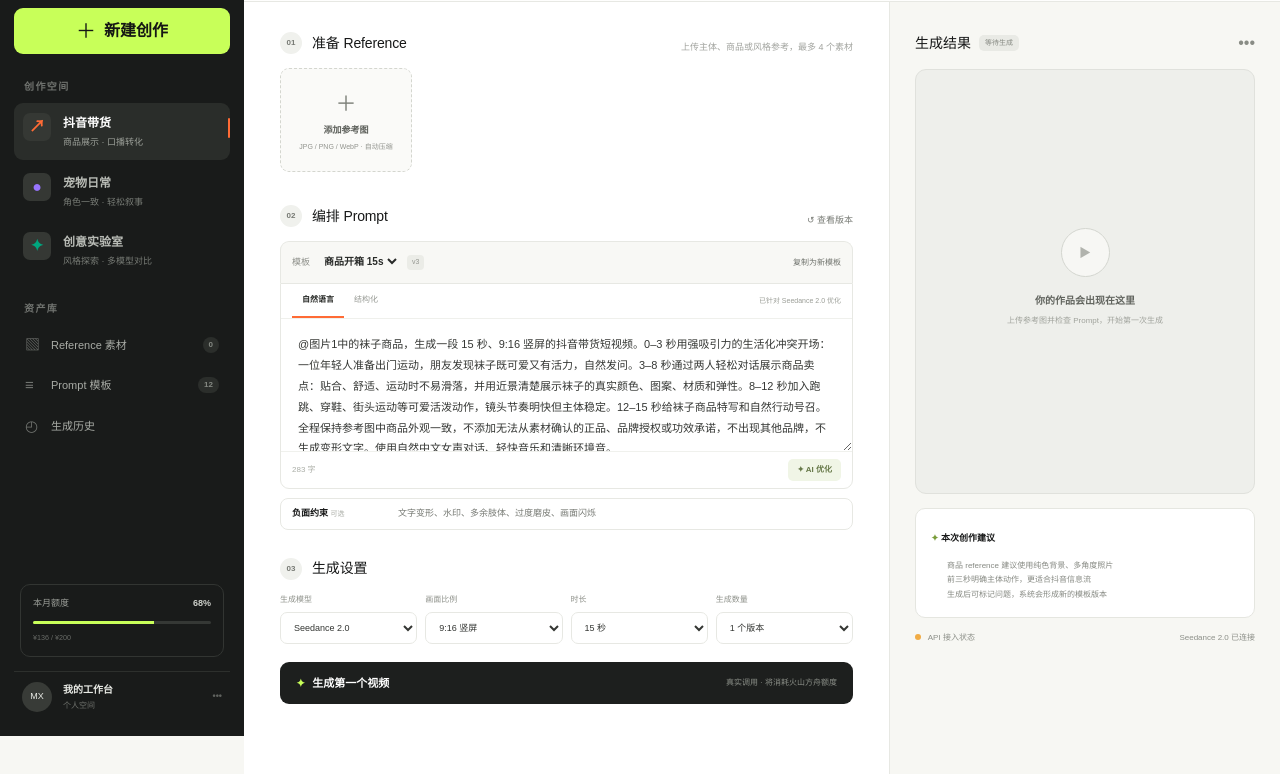
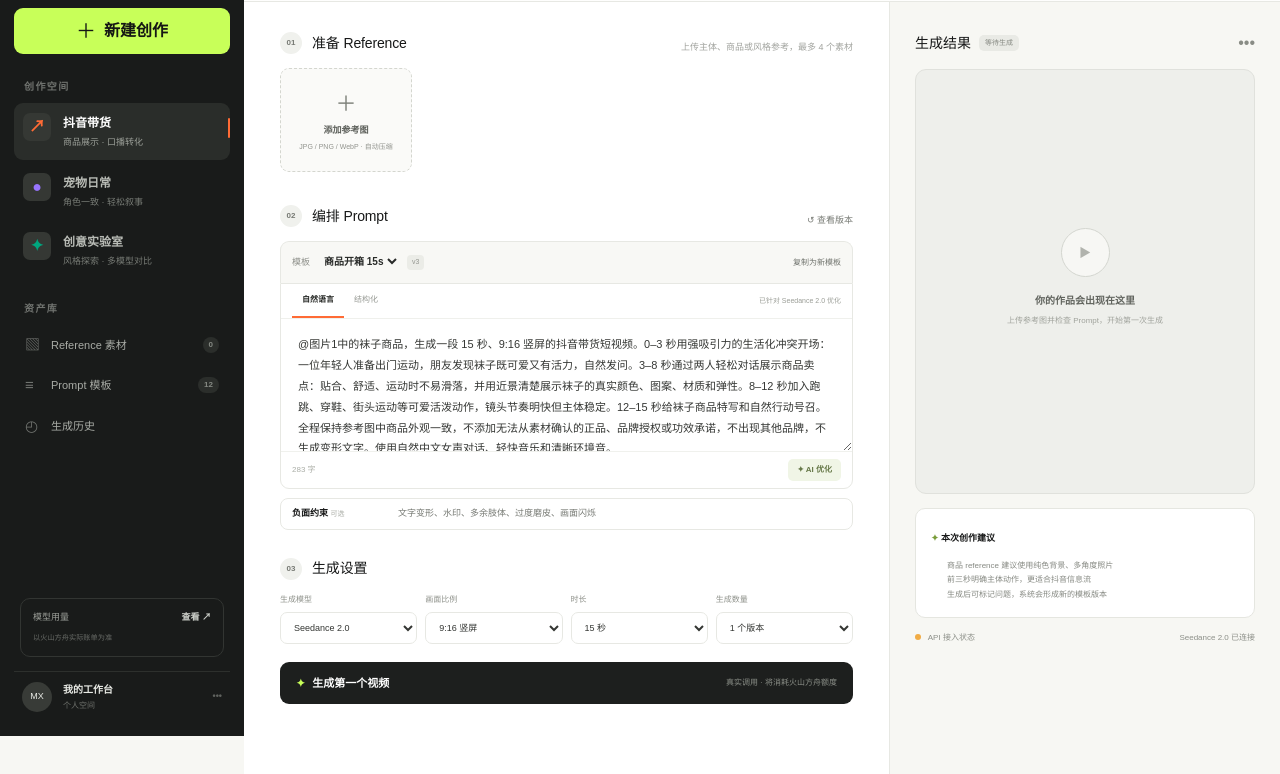
Before and after one commit to ltl3A87/vividlab-demo, a website: page index.html in a window 1280 px wide. Shown: the part 64-838 px from the top of the page. Drawn offline with Linux system fonts and the light colour scheme.

Commit message:
Remove placeholder quota display

```diff
--- a/index.html
+++ b/index.html
@@ -70,15 +70,11 @@
 <button class="plain-nav">
 <span>◴</span> 生成历史</button>
 <div class="sidebar-bottom">
-<div class="credits">
-<span>本月额度</span>
-<strong>68%</strong>
-<div>
-<i>
-</i>
-</div>
-<small>¥136 / ¥200</small>
-</div>
+<a class="credits" style="display:block" href="https://console.volcengine.com/ark/region%3Aark%2Bcn-beijing/openManagement" target="_blank" rel="noopener noreferrer" title="前往火山方舟查看真实用量">
+<span>模型用量</span>
+<strong>查看 ↗</strong>
+<small style="display:block;margin-top:9px">以火山方舟实际账单为准</small>
+</a>
 <button class="profile">
 <span>MX</span>
 <span>
```
